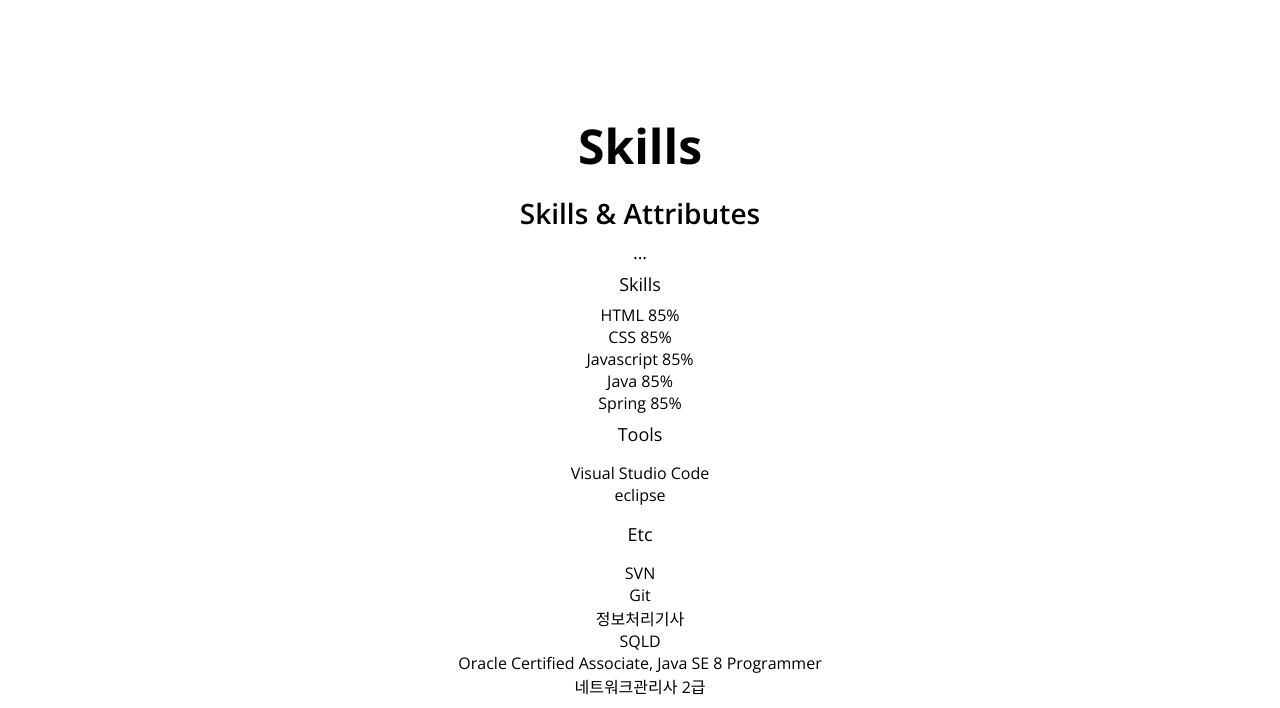
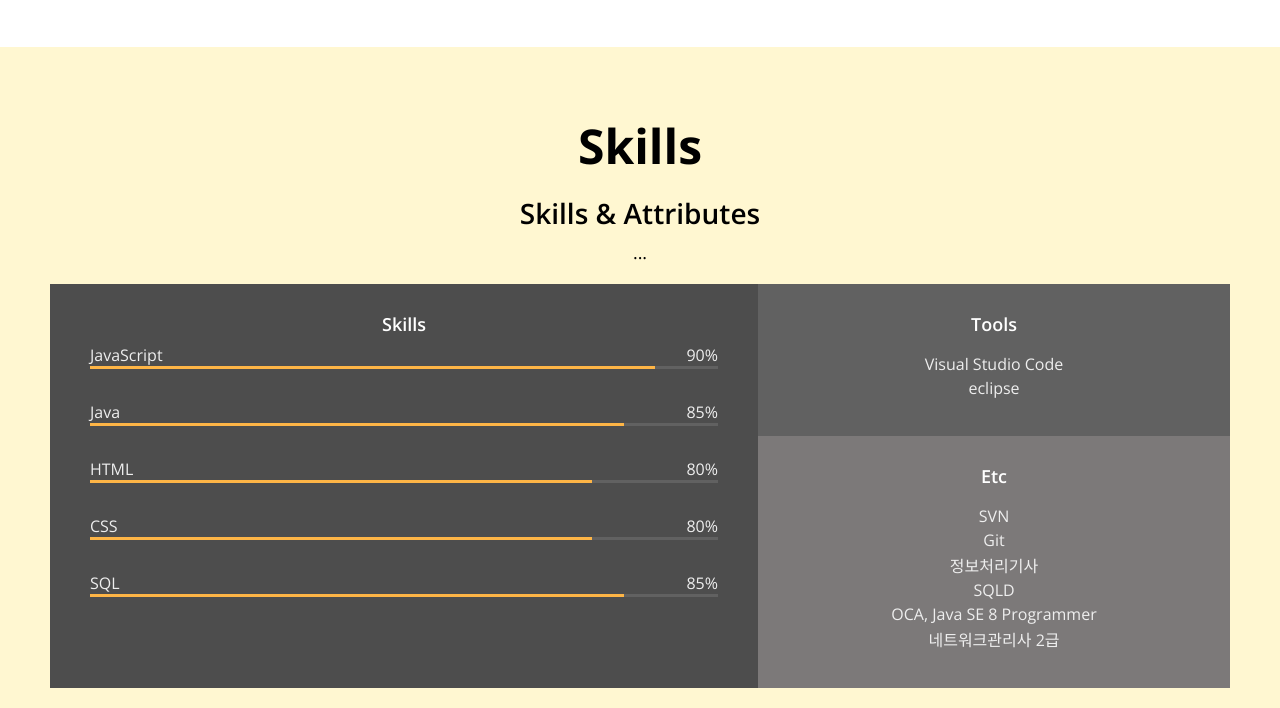
Before and after one commit to hamPro/portfolio, a plain HTML site: page index.html in a window 1280 px wide. Shown: the part 1452-2160 px from the top of the page. Drawn offline with nearby package versions, Linux system fonts and the light colour scheme.

Commit message:
CSS: Skills

```diff
--- a/index.html
+++ b/index.html
@@ -40,7 +40,7 @@
     <button class="home__contact">Contact Me</button>
   </section>
   <!-- About -->
-  <section id="about" class="section">
+  <section id="about" class="section section__container">
     <h1>About me</h1>
     <p>
       im work for Hyundai-Autoever as Web front Engineer. im using spring framework and now studing react.
@@ -72,8 +72,8 @@
         </div>
         <h2 class="major__title">Embeded</h2>
         <div class="major__description">
-          C/C++, OpenCV
-          <br /> Self-driving car
+          C, C++
+          <br /> OpenCV
         </div>
       </div>
     </div>
@@ -90,7 +90,7 @@
         </div>
       </div>
       <div class="job">
-        <img src="imgs/jobs/logo__Continental.png" alt="Continental" class="jog__logo">
+        <img src="imgs/jobs/logo__Continental.png" alt="Continental" class="jog__logo__continental">
         <div class="job__description">
           <p class="job__name">
             working at Continental as Software Internship.
@@ -104,62 +104,63 @@
   </section>
   <!-- Skills -->
   <section id="skills" class="section">
-    <h1>Skills</h1>
+    <div class="section__container">
+      <h1>Skills</h1>
     <h2>Skills & Attributes</h2>
     <p>...</p>
     <div class="skillset">
       <div class="skillset__left">
         <h3 class="skillset__title">Skills</h3>
         <div class="skill">
-          <div class="skill_description">
-            <span>HTML</span>
-            <span>85%</span>
+          <div class="skill__description">
+            <span>JavaScript</span>
+            <span>90%</span>
           </div>
           <div class="skill__bar">
-            <div class="skill_value"></div>
+            <div class="skill__value" style="width: 90%;"></div>
           </div>
         </div>
         <div class="skill">
-          <div class="skill_description">
-            <span>CSS</span>
-            <span>85%</span>
-          </div>
-          <div class="skill__bar">
-            <div class="skill_value"></div>
-          </div>
-        </div>
-        <div class="skill">
-          <div class="skill_description">
-            <span>Javascript</span>
-            <span>85%</span>
-          </div>
-          <div class="skill__bar">
-            <div class="skill_value"></div>
-          </div>
-        </div>
-        <div class="skill">
-          <div class="skill_description">
+          <div class="skill__description">
             <span>Java</span>
             <span>85%</span>
           </div>
           <div class="skill__bar">
-            <div class="skill_value"></div>
+            <div class="skill__value" style="width: 85%;"></div>
           </div>
         </div>
         <div class="skill">
-          <div class="skill_description">
-            <span>Spring</span>
+          <div class="skill__description">
+            <span>HTML</span>
+            <span>80%</span>
+          </div>
+          <div class="skill__bar">
+            <div class="skill__value" style="width: 80%;"></div>
+          </div>
+        </div>
+        <div class="skill">
+          <div class="skill__description">
+            <span>CSS</span>
+            <span>80%</span>
+          </div>
+          <div class="skill__bar">
+            <div class="skill__value" style="width: 80%;"></div>
+          </div>
+        </div>
+        <div class="skill">
+          <div class="skill__description">
+            <span>SQL</span>
             <span>85%</span>
           </div>
           <div class="skill__bar">
-            <div class="skill_value"></div>
+            <div class="skill__value" style="width: 85%;"></div>
           </div>
         </div>
       </div>
       <div class="skillset__right">
         <div class="tools">
           <h3 class="skillset__title">Tools</h3>
-          <ul class="tools_list">
+          <ul class="tools__list">
             <li><span>Visual Studio Code</span></li>
             <li><span>eclipse</span></li>
           </ul>
@@ -171,11 +172,12 @@
             <li><span>Git</span></li>
             <li><span>정보처리기사</span></li>
             <li><span>SQLD</span></li>
-            <li><span>Oracle Certified Associate, Java SE 8 Programmer</span></li>
+            <li><span>OCA, Java SE 8 Programmer</span></li>
             <li><span>네트워크관리사 2급</span></li>
           </ul>
         </div>
       </div>
+    </div>
     </div>
   </section>
   <!-- Work -->
--- a/style.css
+++ b/style.css
@@ -165,6 +165,10 @@ p {
 .section {
   padding: 50px;
   text-align: center;
+  margin: auto;
+}
+
+.section__container {
   max-width: 1200px;
   margin: auto;
 }
@@ -227,3 +231,64 @@ p {
 .job img {
   width: 85px;
 }
+
+/* Skill */
+#skills {
+  background-color: var(--color-yellow);
+}
+
+.skillset {
+  display: flex;
+  background-color: var(--color-light-grey);
+  color: var(--color-light-white);
+  margin: 20px 0px;
+}
+
+.skillset__title {
+  font-weight: var(--weight-semi-bold);
+  color: var(--color-white);
+}
+
+.skillset__left {
+  flex-basis: 60%;
+  background-color: var(--color-dark-grey);
+  padding: 20px 40px;
+}
+
+.skill {
+  margin-bottom: 32px;
+}
+
+.skill__bar {
+ width: 100%;
+ height: 3px;
+ background-color: var(--color-grey);
+}
+
+.skill__value {
+  height: 3px;
+  background-color: var(--color-orange);
+}
+
+.skillset__right {
+  flex-basis: 40%;
+}
+
+.skill__description {
+  display: flex;
+  justify-content: space-between;
+}
+
+.tools {
+  background-color: var(--color-grey);
+}
+
+.tools,
+.etc {
+  padding: 20px;
+}
+
+.tools__list li,
+.etc__list li{
+  padding: 1px 0px;
+}
```
